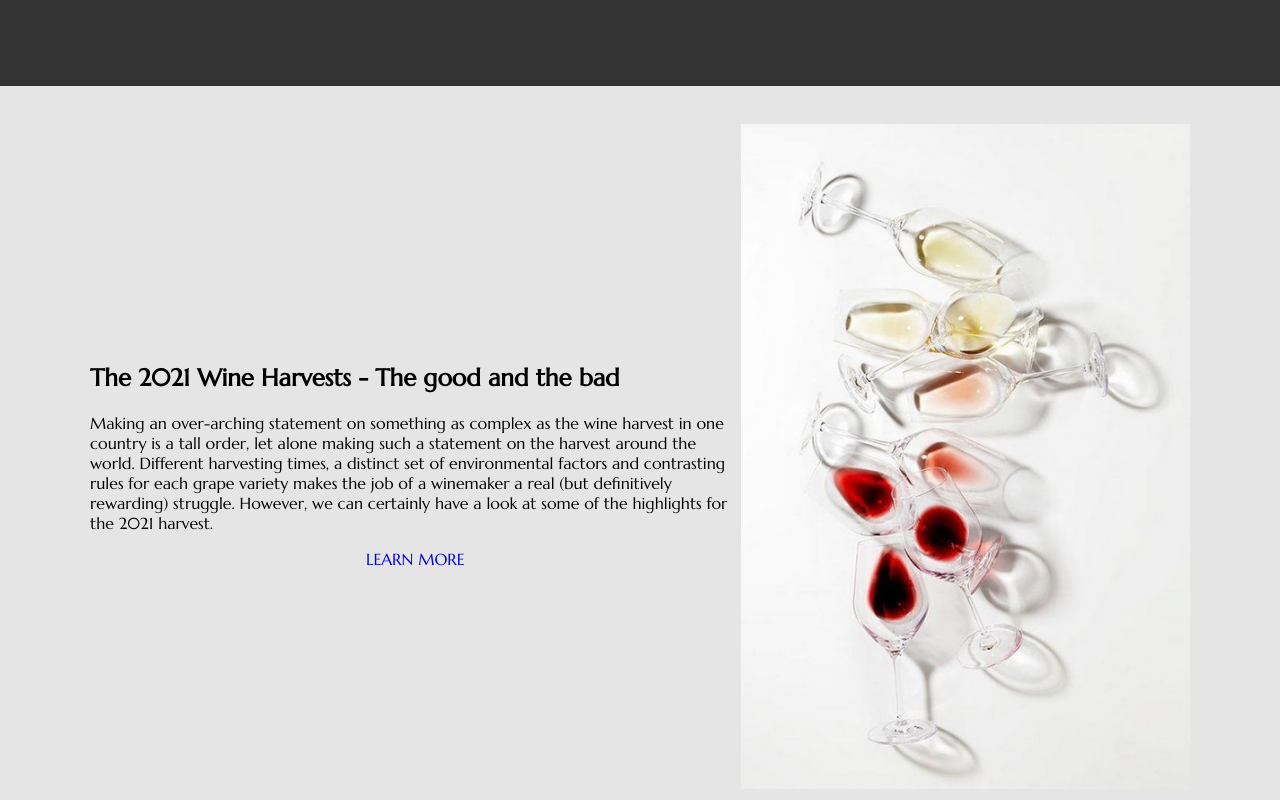
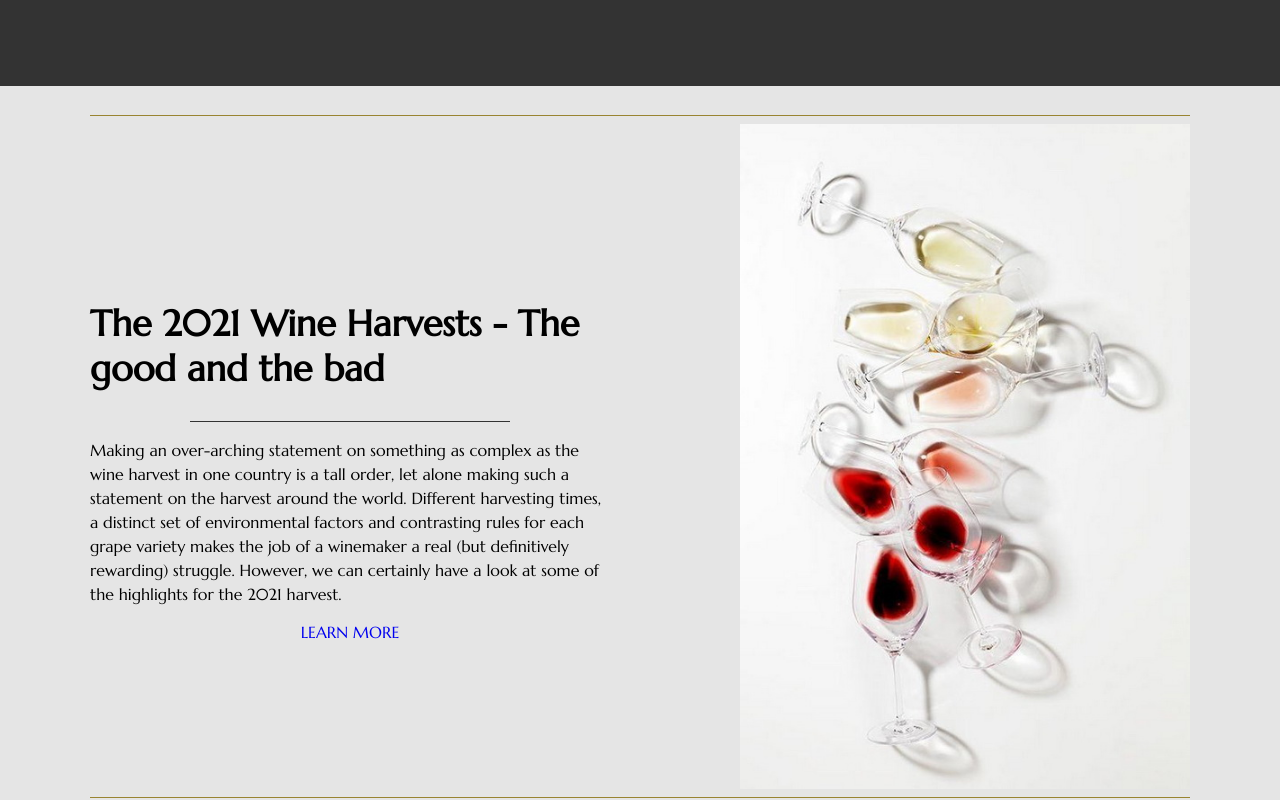
Before and after one commit to mitjasha/online-shop, a React (Create React App) app: page / in a window 1280 px wide. Shown: the part 2340-3140 px from the top of the page. Built offline with nearby package versions, Linux system fonts and the light colour scheme.

Commit message:
feat: add line breakes

```diff
--- a/src/pages/MainPage/MainPage.scss
+++ b/src/pages/MainPage/MainPage.scss
@@ -169,8 +169,20 @@
     width: 100%;
     height: 665px;
     display: flex;
-    justify-content: center;
+    justify-content: space-between;
     align-items: center;
+  }
+
+  &__info {
+    width: 520px;
+  }
+
+  &__title {
+    font-size: 36px;
+  }
+
+  &__text {
+    line-height: 1.5;
   }
 
   &__image {
@@ -178,3 +190,10 @@
     height: 665px;
   }
 }
+
+.title__line {
+  width: 320px;
+  height: 1px;
+  border-style: none;
+  background-color: #333333;
+}
--- a/src/pages/MainPage/MainPage.tsx
+++ b/src/pages/MainPage/MainPage.tsx
@@ -124,11 +124,13 @@ const MainPage: React.FC = () => {
       </section>
       <section className="harvest">
         <div className="container">
+          <hr className="break-line" />
           <div className="harvest__wrapper">
             <div className="harvest__info">
               <h2 className="harvest__title">
                 The 2021 Wine Harvests - The good and the bad
               </h2>
+              <hr className="title__line" />
               <p className="harvest__text">
                 Making an over-arching statement on something as complex as the
                 wine harvest in one country is a tall order, let alone making
@@ -155,6 +157,7 @@ const MainPage: React.FC = () => {
               className="harvest__image"
             />
           </div>
+          <hr className="break-line" />
         </div>
       </section>
     </main>
```
